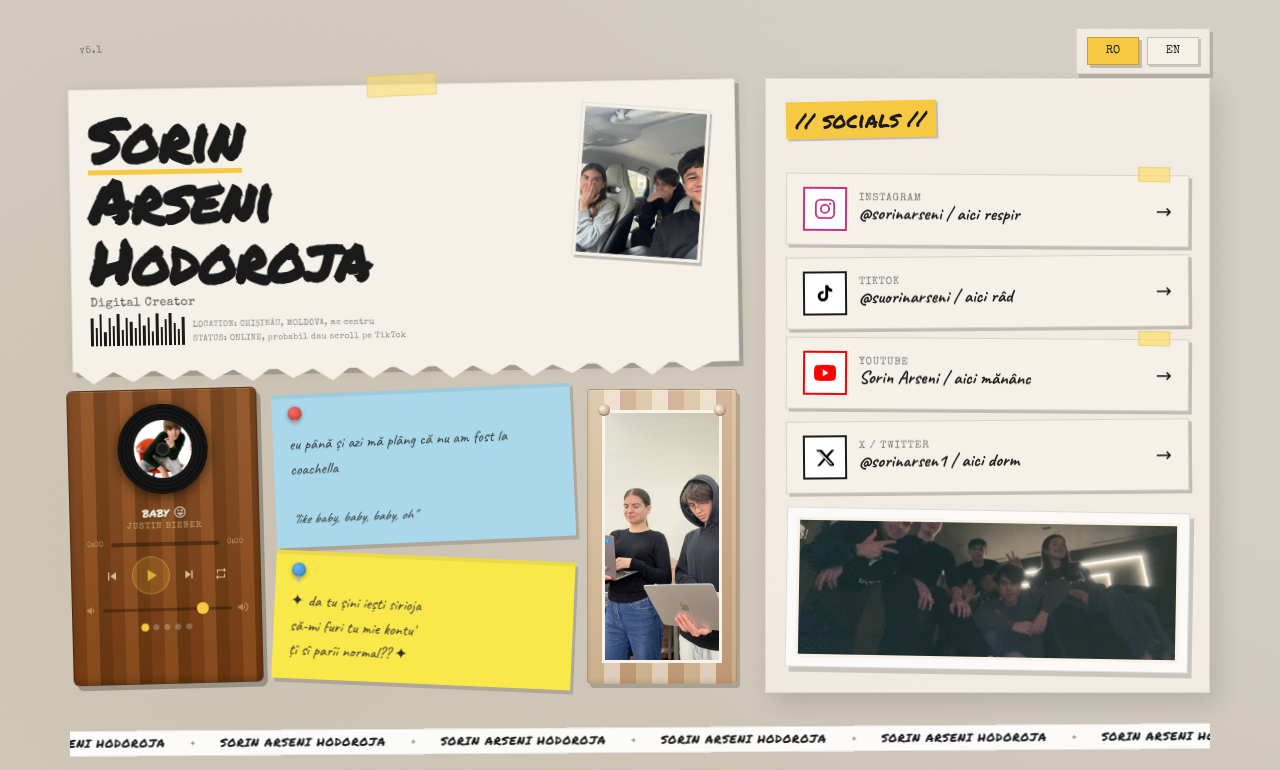
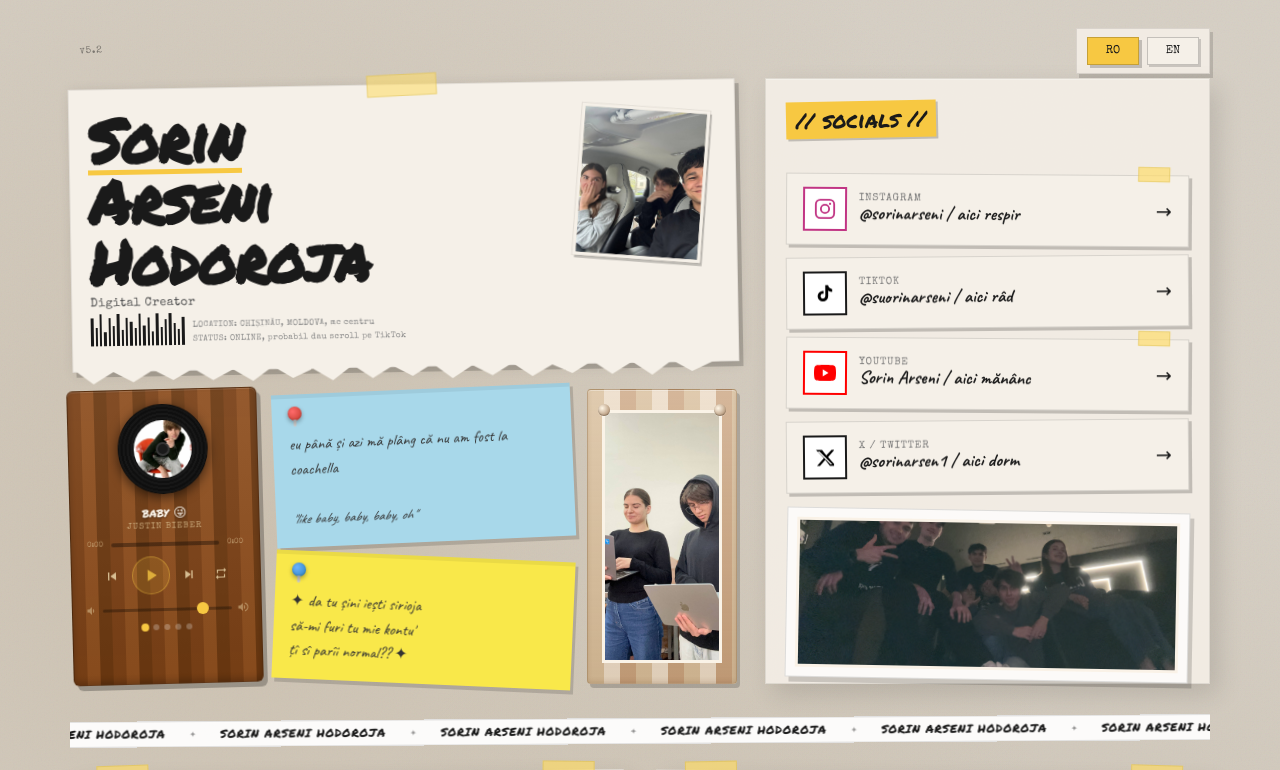
Before and after one commit to hodorojasorin/sorinarseni, a PHP site: page / in a window 1280 px wide. Shown: the top 770 px of the page. Run offline with PHP 8.4, Linux system fonts and the light colour scheme.

Commit message:
v5.2 🚀
Co-Authored-By: Claude Sonnet 4.6 <noreply@anthropic.com>

```diff
--- a/assets/css/styles.css
+++ b/assets/css/styles.css
@@ -136,7 +136,7 @@
       }
 
       .hero-grid {
-        align-items: stretch;
+        align-items: start;
       }
 
       .content-grid {
@@ -162,12 +162,10 @@
       }
 
       .socials-panel {
-        height: 100%;
         display: flex;
         flex-direction: column;
         justify-content: flex-start;
         gap: 18px;
-        min-height: 0;
         top: -6px;
       }
 
@@ -1001,16 +999,12 @@
       }
 
       .socials-photo-card {
-        flex: 1 1 auto;
-        min-height: 0;
         width: 100%;
         padding: 9px;
         background: rgba(255, 255, 255, 0.76);
         border: 1px solid rgba(0, 0, 0, 0.12);
         box-shadow: 4px 5px 0 rgba(0, 0, 0, 0.16);
         transform: rotate(1deg);
-        display: flex;
-        flex-direction: column;
       }
 
       .socials-photo-card.zoom-trigger {
@@ -1026,8 +1020,7 @@
 
       .socials-photo-frame {
         width: 100%;
-        flex: 1 1 auto;
-        min-height: 0;
+        height: 150px;
         border: 3px solid rgba(255, 248, 238, 0.78);
         background: #e8e0d0;
         overflow: hidden;
@@ -1526,23 +1519,12 @@
         }
 
         .socials-panel {
-          height: auto;
           top: 0;
         }
 
         .socials-panel,
         .overview-panel {
           min-width: 0;
-        }
-
-        .socials-photo-card {
-          flex: 0 0 auto;
-        }
-
-        .socials-photo-frame {
-          height: 150px;
-          flex: none;
-          min-height: 150px;
         }
       }
 
--- a/assets/js/script.js
+++ b/assets/js/script.js
@@ -113,8 +113,8 @@
             "✓ student computer science - ceiti<br />✓ future multimedia production student - usm<br />✗ i don't like mac and cheese",
           overview_contact:
             "👇 for inquiries, team-ups<br />contact@sorinarseni.com",
-          spotify_label: "playlist tipa nostalgic",
-          youtube_embed_label: "eu când am iesit din sesiune",
+          spotify_label: "the nostalgic kinda playlist",
+          youtube_embed_label: "me when i finished my exams",
           image_preview: "Image preview",
           footer_copy:
             "© 2026 SORIN ARSENI · HANDCRAFTED BY MYSELF · ALL RIGHTS WHATEVER",
--- a/index.html
+++ b/index.html
@@ -15,7 +15,7 @@
     <div class="page">
       <div class="page-toolbar">
         <a class="toolbar-version" href="ceiti.html">
-          <span class="toolbar-version-prefix">v</span>5.1
+          <span class="toolbar-version-prefix">v</span>5.2
         </a>
 
         <div
```
